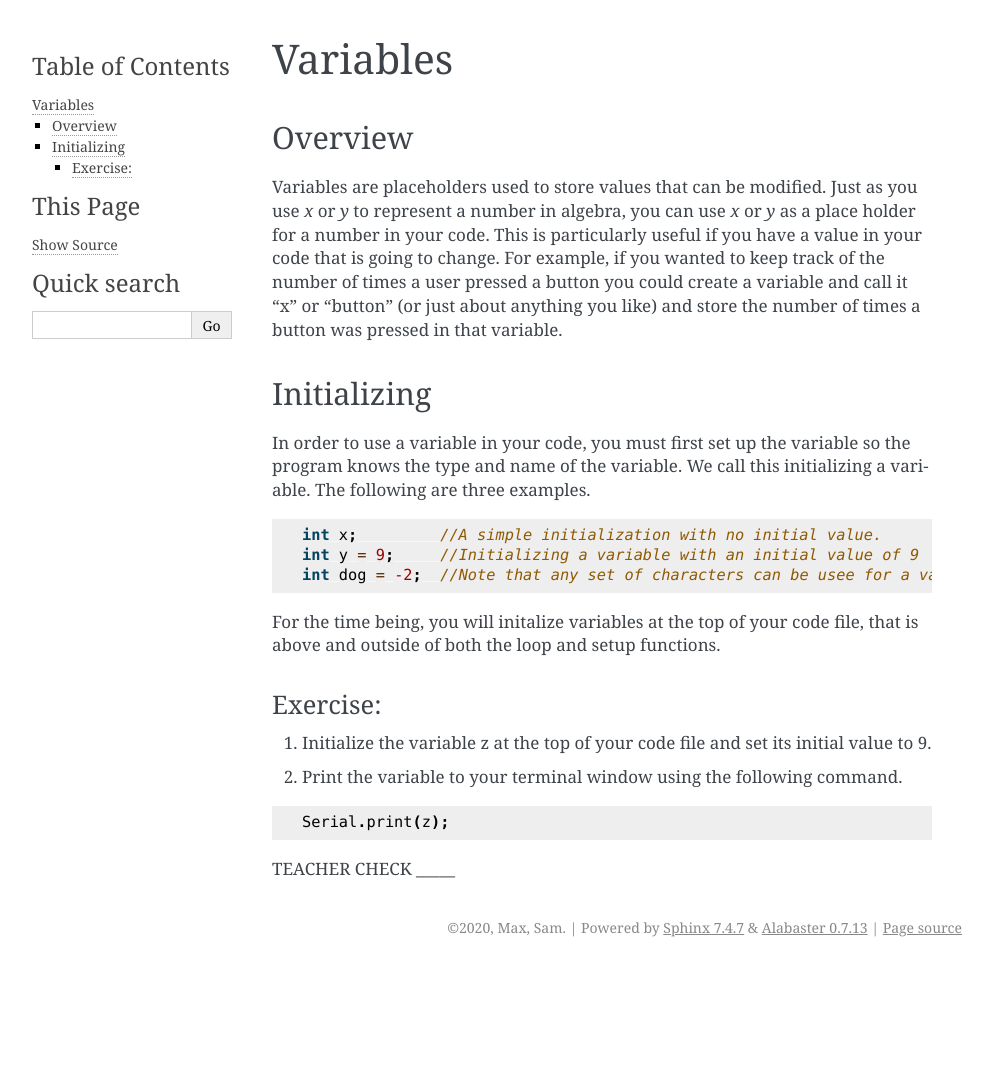
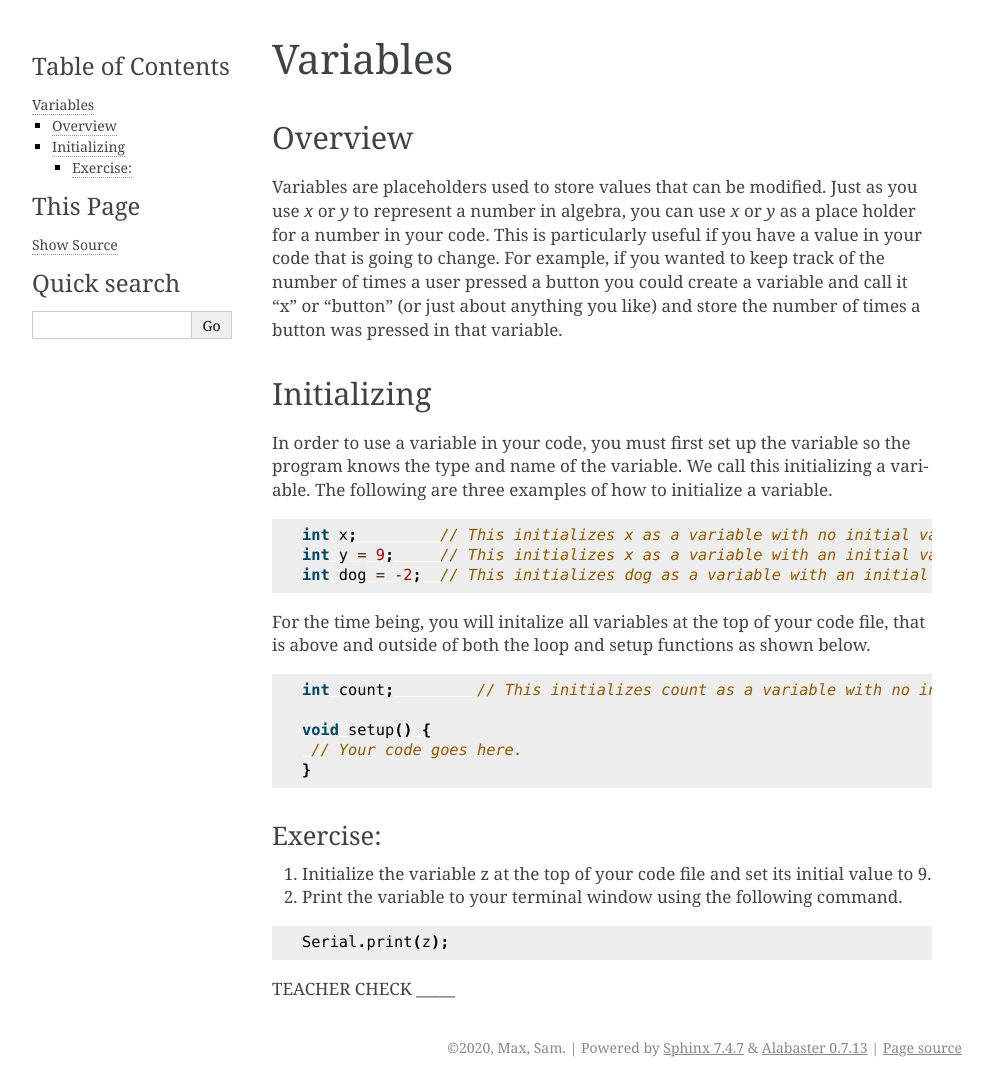
Before and after one commit to maxtkc/mvths-wiki, a Sphinx documentation site: the page built from docs/015-variables.rst, in a window 1280 px wide. Shown: the whole page, without its empty margins (148-1141 px from the left). Built offline with Sphinx 7.4.7, drawn with Linux system fonts in a browser that asks for light colours; pages that are not in the unit, such as notebooks, are missing from menus; before the commit the page ends 967 px from its top, so only the background shows below that.

Commit message:
Update 015-variables.rst

```diff
--- a/docs/015-variables.rst
+++ b/docs/015-variables.rst
@@ -9,28 +9,30 @@ Variables are placeholders used to store values that can be modified. Just as yo
 Initializing
 ------------
 
-In order to use a variable in your code, you must first set up the variable so the program knows the type and name of the variable. We call this initializing a variable. The following are three examples.
+In order to use a variable in your code, you must first set up the variable so the program knows the type and name of the variable. We call this initializing a variable. The following are three examples of how to initialize a variable.
 
 .. code-block:: c
 
-   int x;         //A simple initialization with no initial value.
-   int y = 9;     //Initializing a variable with an initial value of 9
-   int dog = -2;  //Note that any set of characters can be usee for a variable name.
+   int x;         // This initializes x as a variable with no initial value.
+   int y = 9;     // This initializes x as a variable with an initial value of 9.
+   int dog = -2;  // This initializes dog as a variable with an initial value of -2.
 
-For the time being, you will initalize variables at the top of your code file, that is above and
-outside of both the loop and setup functions.
+For the time being, you will initalize all variables at the top of your code file, that is above and outside of both the loop and setup functions as shown below.
+
+.. code-block:: c
+
+   int count;         // This initializes count as a variable with no initial value.
+
+   void setup() {
+    // Your code goes here.
+   }
 
 Exercise:
 ~~~~~~~~~
 
-1. Initialize the variable z at the top of your code file and set its
-   initial value to 9.
+#. Initialize the variable z at the top of your code file and set its initial value to 9.
 
-.. raw:: html
-
-   <!-- end list -->
-
-2. Print the variable to your terminal window using the following
+#. Print the variable to your terminal window using the following
    command.
 .. code-block:: c
 
```
